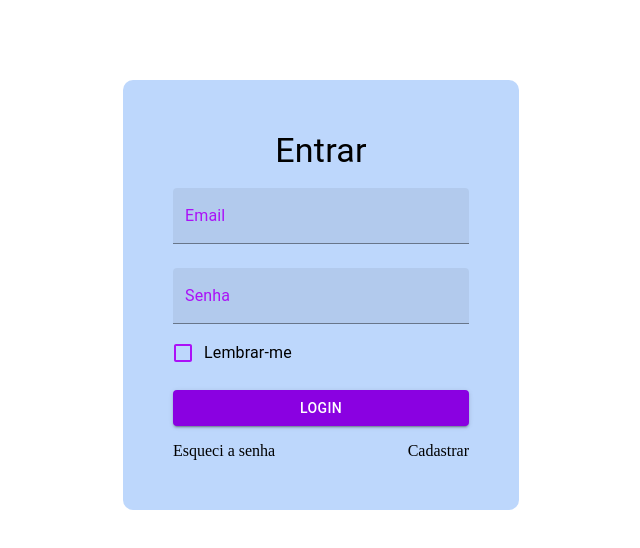
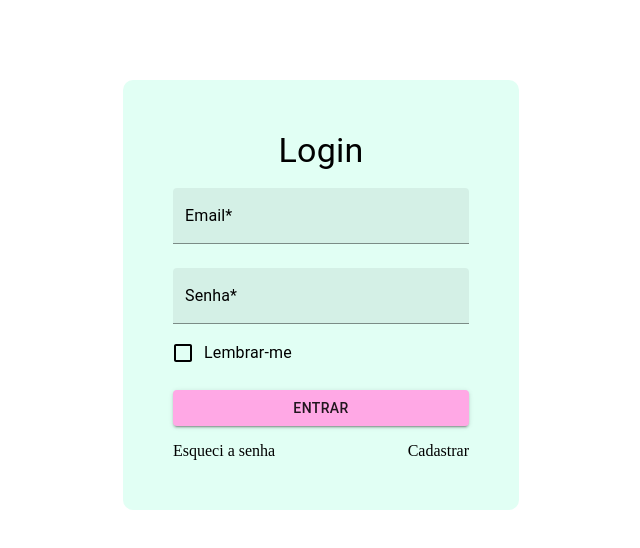
Before and after one commit to jujubusch/Catalogo-Virtual, a React (Create React App) app: page /login in a window 1280 px wide. Shown: the top 548 px of the page, without its empty margins (319-959 px from the left). Built offline with nearby package versions, Linux system fonts and the light colour scheme.

Commit message:
Inicialização de catalogo virtual

```diff
--- a/package.json
+++ b/package.json
@@ -5,13 +5,13 @@
   "dependencies": {
     "@emotion/react": "^11.11.1",
     "@emotion/styled": "^11.11.0",
-    "@mui/material": "^5.14.8",
+    "@mui/material": "^5.14.9",
     "@testing-library/jest-dom": "^5.17.0",
     "@testing-library/react": "^13.4.0",
     "@testing-library/user-event": "^13.5.0",
     "react": "^18.2.0",
     "react-dom": "^18.2.0",
-    "react-router-dom": "^6.15.0",
+    "react-router-dom": "^6.16.0",
     "react-scripts": "5.0.1",
     "web-vitals": "^2.1.4"
   },
--- a/src/App.js
+++ b/src/App.js
@@ -1,29 +1,29 @@
 import { useEffect, useState } from "react";
-import Filme from "./components/Filme"
+import Menu from "./components/Menu"
 import { Container } from "@mui/material";
 
 function App() {
 
-  const[ filmes, setFilmes ] = useState();
+  const[ menu, setMenu ] = useState();
   const[ erro, setErro ] = useState();
 
 
   useEffect( () => {
 
-    fetch( process.env.REACT_APP_BACKEND + "filmes", {
+    fetch( process.env.REACT_APP_BACKEND + "menus", {
       headers: {
         "Content-Type": "application/json"
       }
     } )
     .then( ( resposta) => resposta.json() )
-    .then( ( json ) => setFilmes( json ) )
+    .then( ( json ) => setMenu( json ) )
     .catch( ( erro ) => setErro( true ) )
 
   }, [] )
 
 function Excluir( evento, id ) {
   evento.preventDefault();
-    fetch( process.env.REACT_APP_BACKEND + "filmes", {
+    fetch( process.env.REACT_APP_BACKEND + "menus", {
         method:"DELETE",
         headers: {
             'Content-Type': 'application/json'
@@ -34,8 +34,8 @@ function Excluir( evento, id ) {
     } )
     .then( (resposta) => resposta.json() )
     .then( (json) => {
-      const novaLista = filmes.filter( ( filme ) => filme._id !== id );
-      setFilmes( novaLista );
+      const novaLista = menu.filter( ( menu ) => menu._id !== id );
+      setMenu( novaLista );
     } )
     .catch( ( erro ) => { setErro( true ) } )
 }
--- a/src/Cadastro.jsx
+++ b/src/Cadastro.jsx
@@ -62,7 +62,7 @@ function Cadastro() {
         <Container component="section" maxWidth="sm">
             <Box sx={{
                 mt: 10,
-                backgroundColor: "#F4C3D8",
+                backgroundColor: "#E1FFF4",
                 padding: "50px",
                 borderRadius: "10px",
                 display: "flex",
@@ -115,7 +115,7 @@ function Cadastro() {
                 value={cpf}
                 onChange={ (e) => setCpf( e.target.value ) }
                 fullWidth/>
-                <Button type="submit" variant="contained" fullWidth sx={ { mt: 2, mb: 2 } }>Cadastrar</Button>
+                <Button type="submit" variant="contained" fullWidth sx={ { mt: 2, mb: 2 } }>Enviar</Button>
             </Box>
         </Box>
         </Container>
--- a/src/index.js
+++ b/src/index.js
@@ -7,23 +7,24 @@ import Cadastro from "./Cadastro"
 import { createTheme, ThemeProvider } from '@mui/material/styles';
 import Filmes from './Filmes';
 import EditaFilme from './EditaFilme';
+import { red } from '@mui/material/colors';
 
 const theme = createTheme({
   palette: {
       mode: 'light',
   primary: {
-    main: '#8A01E1',
+    main: '#ffa8e5',
   },
   secondary: {
     main: '#f50057',
   },
   background: {
-    default: '#8A01E1',
-    paper: '#cafbfb',
+    default: '#FEB8B8',
+    paper: '#E1FFF4',
   },
   text: {
-    primary: 'rgba(0,0,0,0.87)',
-    secondary: '#AB11F7',
+    primary: '#ffa8e5',
+    secondary: '#000000',
     disabled: '#fd0531',
     hint: '#000000',
   },
--- a/src/login.jsx
+++ b/src/login.jsx
@@ -1,10 +1,9 @@
-/* Os imports são utilizados para chamar as funções mais importantes utilizadas */
 import { Alert, Box, Button, Checkbox, Container, FormControl, FormControlLabel, Grid, TextField, Typography } from '@mui/material';
 import React from 'react'
 import { useState, useEffect } from 'react';
 import { useNavigate, json } from 'react-router-dom';
 
-function Login() {
+function Login(){
 
     const [ email, setEmail ] = useState( "" );
     const [ senha, setSenha ] = useState( "" );
@@ -58,7 +57,7 @@ function Autenticar( evento )
         <Box
         sx={{
             mt: 10,
-            backgroundColor: "#BDD7FC",
+            backgroundColor: "#E1FFF4",
             padding: "50px",
             borderRadius: "10px",
             display: "flex",
@@ -66,12 +65,12 @@ function Autenticar( evento )
             alignItems: "center"
         }}
         >
-            <Typography component="h1" variant='h4'>Entrar</Typography>
-            { erro && ( <Alert severity="warning">Revise seus dados e tente novamente</Alert> ) }
+            <Typography component="h1" variant='h4'>Login</Typography>
+            { erro && ( <Alert severity="warning">Email ou senha errado, Tente Novamente!</Alert> ) }
             <Box component="form" onSubmit={Autenticar}>
                 <TextField
                 type="Email"
-                label="Email"
+                label="Email*"
                 variant="filled"
                 margin="normal"
                 value={email}
@@ -79,7 +78,7 @@ function Autenticar( evento )
                 fullWidth/>
                 <TextField
                 type="password"
-                label="Senha"
+                label="Senha*"
                 variant="filled"
                 margin="normal"
                 value={senha}
@@ -89,7 +88,7 @@ function Autenticar( evento )
                     control={ <Checkbox value="lembrar" name="lembrar" onChange={ (e) => setLembrar( !lembrar ) } />}
                     label="Lembrar-me"
                 />
-                <Button type="submit" variant="contained" fullWidth sx={ { mt: 2, mb: 2 } }>Login</Button>
+                <Button type="submit" variant="contained" fullWidth sx={ { mt: 2, mb: 2 } }>Entrar</Button>
                 <Grid container>
                     <Grid item xs>
                         Esqueci a senha
@@ -104,4 +103,4 @@ function Autenticar( evento )
   )
 }
 
-export default Login
+export default Login;
```
Also changed, not shown: src/components/Menu.jsx (renamed from src/components/Filme.jsx), src/global.css (added), 1 other file (tests, documents, lock files or other folders).
